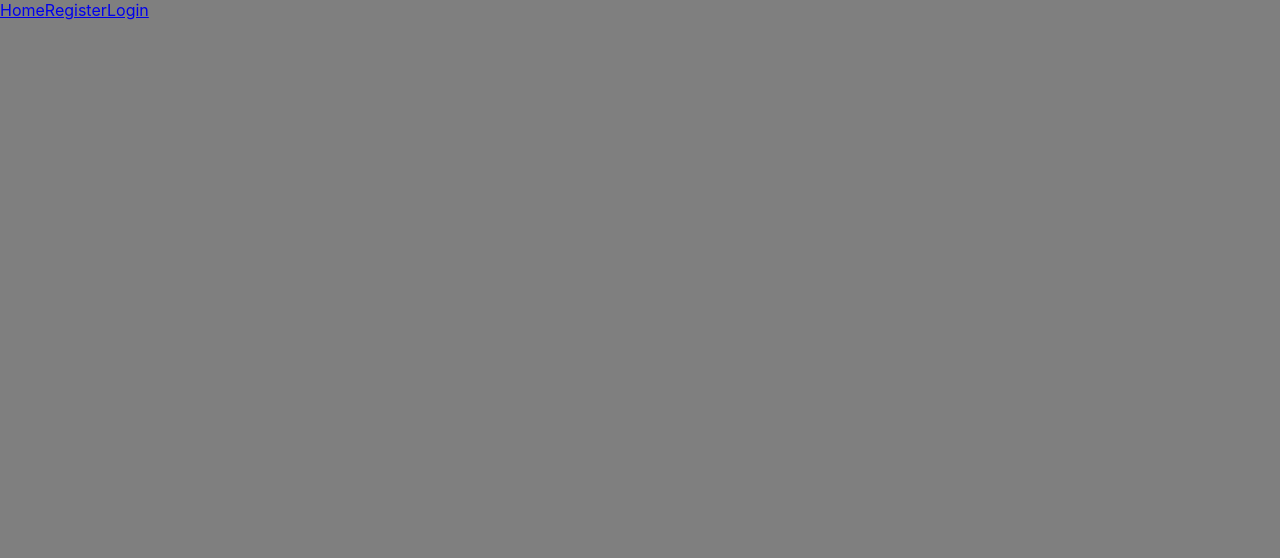
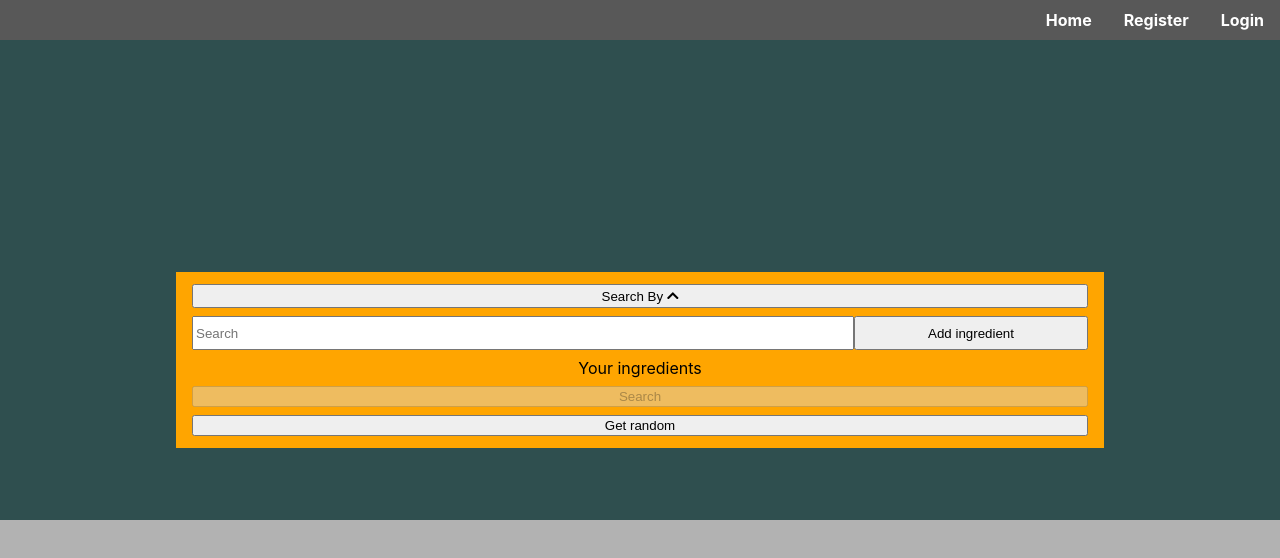
Before and after one commit to GCnomore/foodApp, a React (Create React App) app in the folder client/: page / in a window 1280 px wide. Shown: the top 558 px of the page. Built offline with nearby package versions, Linux system fonts and the light colour scheme.

Commit message:
Rough design homepage

```diff
--- a/client/package.json
+++ b/client/package.json
@@ -3,9 +3,14 @@
   "version": "0.1.0",
   "private": true,
   "dependencies": {
+    "@fortawesome/fontawesome-common-types": "^0.2.35",
+    "@fortawesome/fontawesome-svg-core": "^1.2.35",
+    "@fortawesome/free-solid-svg-icons": "^5.15.3",
+    "@fortawesome/react-fontawesome": "^0.1.14",
     "@testing-library/jest-dom": "^5.14.1",
     "@testing-library/react": "^11.2.7",
     "@testing-library/user-event": "^12.8.3",
+    "@types/bootstrap": "^5.0.16",
     "@types/jest": "^26.0.23",
     "@types/node": "^12.20.15",
     "@types/react": "^17.0.11",
@@ -15,6 +20,7 @@
     "@types/styled-components": "^5.1.10",
     "mysql": "^2.18.1",
     "react": "^17.0.2",
+    "react-bootstrap": "^1.6.1",
     "react-dom": "^17.0.2",
     "react-router": "^5.2.0",
     "react-router-dom": "^5.2.0",
--- a/client/src/App.tsx
+++ b/client/src/App.tsx
@@ -2,6 +2,7 @@ import React from "react";
 import "./App.css";
 import Login from "./components/auth/Login";
 import Register from "./components/auth/Register";
+import Home from "./components/Home";
 import { BrowserRouter as Router, Route, Switch, Link } from "react-router-dom";
 
 import styled from "styled-components";
@@ -10,10 +11,13 @@ export default function App() {
   return (
     <AppContainer className="App">
       <Router>
-        <Link to="/">Home</Link>
-        <Link to="/register">Register</Link>
-        <Link to="/login">Login</Link>
-
+        <NavBar>
+          <div>
+            <Link to="/">Home</Link>
+            <Link to="/register">Register</Link>
+            <Link to="/login">Login</Link>
+          </div>
+        </NavBar>
         <Switch>
           <Route path="/register">
             <Register />
@@ -21,7 +25,9 @@ export default function App() {
           <Route path="/login">
             <Login />
           </Route>
-          <Route path="/"></Route>
+          <Route exact path="/">
+            <Home />
+          </Route>
         </Switch>
       </Router>
     </AppContainer>
@@ -29,6 +35,25 @@ export default function App() {
 }
 
 const AppContainer = styled.div`
-  background-color: rgba(0, 0, 0, 0.5);
+  background-color: rgba(0, 0, 0, 0.3);
   height: 100vh;
 `;
+
+const NavBar = styled.nav`
+  width: 100%;
+  height: 2.5rem;
+  background-color: rgba(0, 0, 0, 0.5);
+
+  > div {
+    display: flex;
+    justify-content: flex-end;
+    align-items: center;
+    height: 100%;
+    > * {
+      color: white;
+      font-weight: bold;
+      text-decoration: none;
+      margin: 0 1rem;
+    }
+  }
+`;
--- /dev/null
+++ b/client/src/components/Home.tsx
@@ -0,0 +1,157 @@
+import { useState } from "react";
+import SearchResult from "./search/SearchResult";
+import { BrowserRouter as Router, Route, Switch } from "react-router-dom";
+
+import styled from "styled-components/macro";
+import { faChevronUp } from "@fortawesome/free-solid-svg-icons";
+import { FontAwesomeIcon } from "@fortawesome/react-fontawesome";
+import { Dropdown } from "react-bootstrap";
+
+export default function Home() {
+  const [searchBy, setSearchBy] = useState("");
+  const [search, setSeacrh] = useState("");
+  const [ingredients, setIngredients] = useState<string[]>([]);
+
+  console.log(searchBy);
+
+  return (
+    <HomeContainer>
+      <Router>
+        <Switch>
+          <Route exact path="/search" render={() => <SearchResult />} />
+        </Switch>
+      </Router>
+      <ContentsContainer>
+        <TopSection>
+          <SearchContainer>
+            <Dropdown drop="up">
+              <DropDownToggle variant="secondary" id="dropdown-basic">
+                {searchBy === "" ? (
+                  <span>
+                    Search By <FontAwesomeIcon icon={faChevronUp} />
+                  </span>
+                ) : (
+                  <span>Search by {searchBy}</span>
+                )}
+              </DropDownToggle>
+
+              <DropDownMenu>
+                <Dropdown.Item
+                  href="#/ingredients"
+                  onSelect={(e) => {
+                    setSearchBy(e?.substring(2) || "");
+                  }}
+                >
+                  by Ingredient
+                </Dropdown.Item>
+                <Dropdown.Item
+                  href="#/name"
+                  onSelect={(e) => {
+                    setSearchBy(e?.substring(2) || "");
+                  }}
+                >
+                  by Name
+                </Dropdown.Item>
+              </DropDownMenu>
+            </Dropdown>
+
+            <div>
+              <input
+                placeholder={
+                  searchBy === "ingredients" ? "Add your ingredients" : "Search"
+                }
+                onChange={(e) => {
+                  setSeacrh(e.target.value);
+                }}
+              />
+              <button
+                onClick={(e) => {
+                  e.preventDefault();
+                  setIngredients((prev) => [...prev, search]);
+                  console.log(ingredients);
+                }}
+              >
+                Add ingredient
+              </button>
+            </div>
+            <span>
+              {ingredients.length === 0 ? "Your ingredients" : `${ingredients}`}
+            </span>
+            <button disabled={search === "" ? true : false}>Search</button>
+            <button>Get random</button>
+          </SearchContainer>
+        </TopSection>
+        <BottomSection></BottomSection>
+      </ContentsContainer>
+    </HomeContainer>
+  );
+}
+
+const HomeContainer = styled.div``;
+
+const ContentsContainer = styled.main``;
+
+const TopSection = styled.section`
+  height: 60vh;
+  min-height: 30rem;
+  background-color: darkslategrey;
+
+  display: flex;
+  justify-content: center;
+  align-items: center;
+`;
+
+const BottomSection = styled.section``;
+
+const SearchContainer = styled.div`
+  width: 70vw;
+  height: 20vh;
+  background-color: orange;
+
+  margin-top: 10rem;
+  padding: 0.5rem 1rem;
+  display: flex;
+  flex-direction: column;
+  justify-content: center;
+  text-align: center;
+
+  > input {
+    height: 2rem;
+  }
+
+  > * {
+    margin: 0.25rem 0;
+  }
+
+  > button {
+    width: 100%;
+  }
+
+  > div:nth-child(1) {
+    > button {
+      height: 1.5rem;
+    }
+  }
+
+  > div:nth-child(2) {
+    display: flex;
+    width: 100%;
+    height: 2.5rem;
+    > input {
+      flex: 3;
+    }
+    > button {
+      flex: 1;
+    }
+  }
+`;
+
+const DropDownToggle = styled(Dropdown.Toggle)`
+  width: 100%;
+`;
+
+const DropDownMenu = styled(Dropdown.Menu)`
+  display: flex;
+  flex-direction: column;
+  text-align: start;
+`;
--- /dev/null
+++ b/client/src/components/search/SearchResult.tsx
@@ -0,0 +1,5 @@
+import styled from "styled-components";
+
+export default function SearchResult() {
+  return <div>search!!!!!!!!!111</div>;
+}
```
Also changed, not shown: 1 other file (tests, documents, lock files or other folders).
